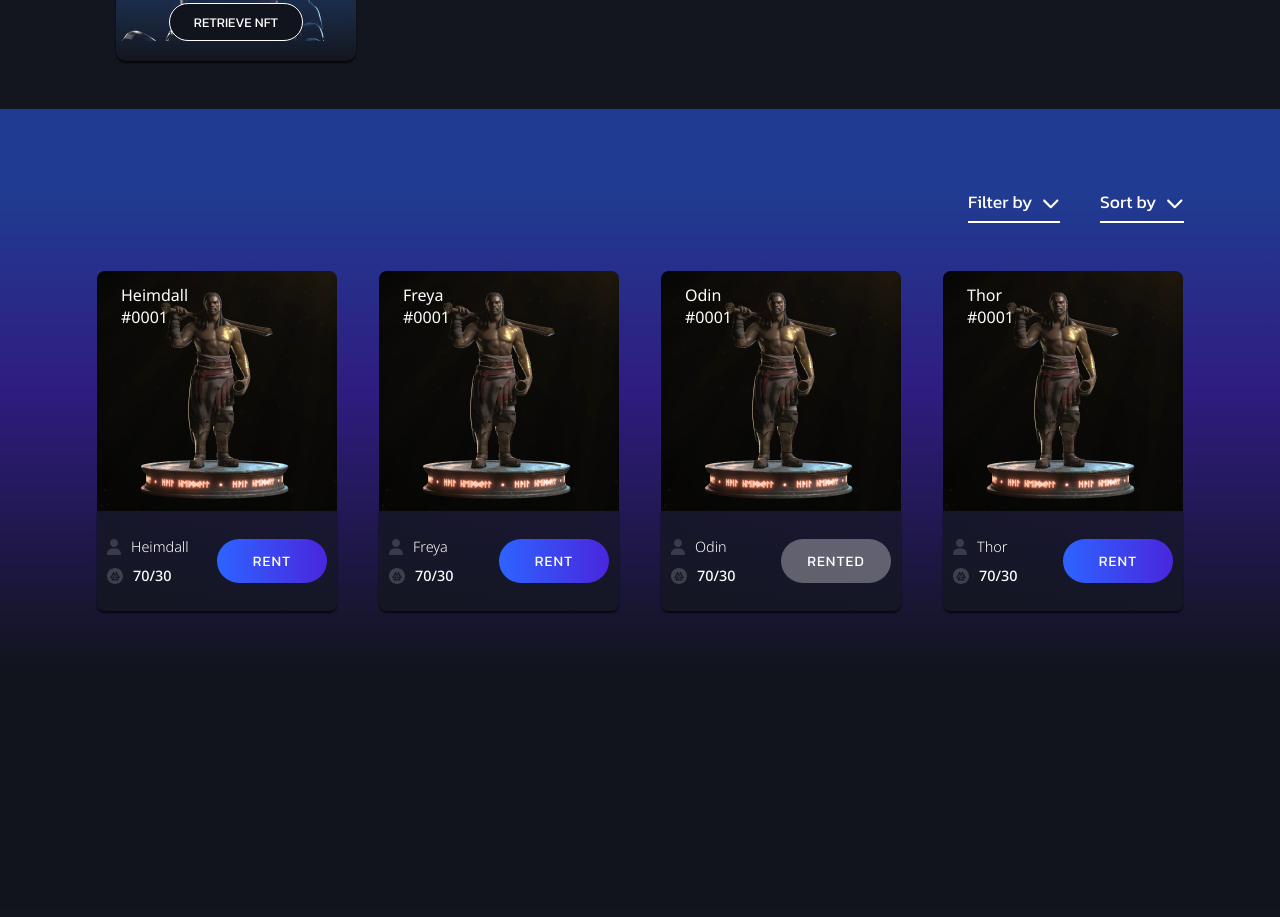
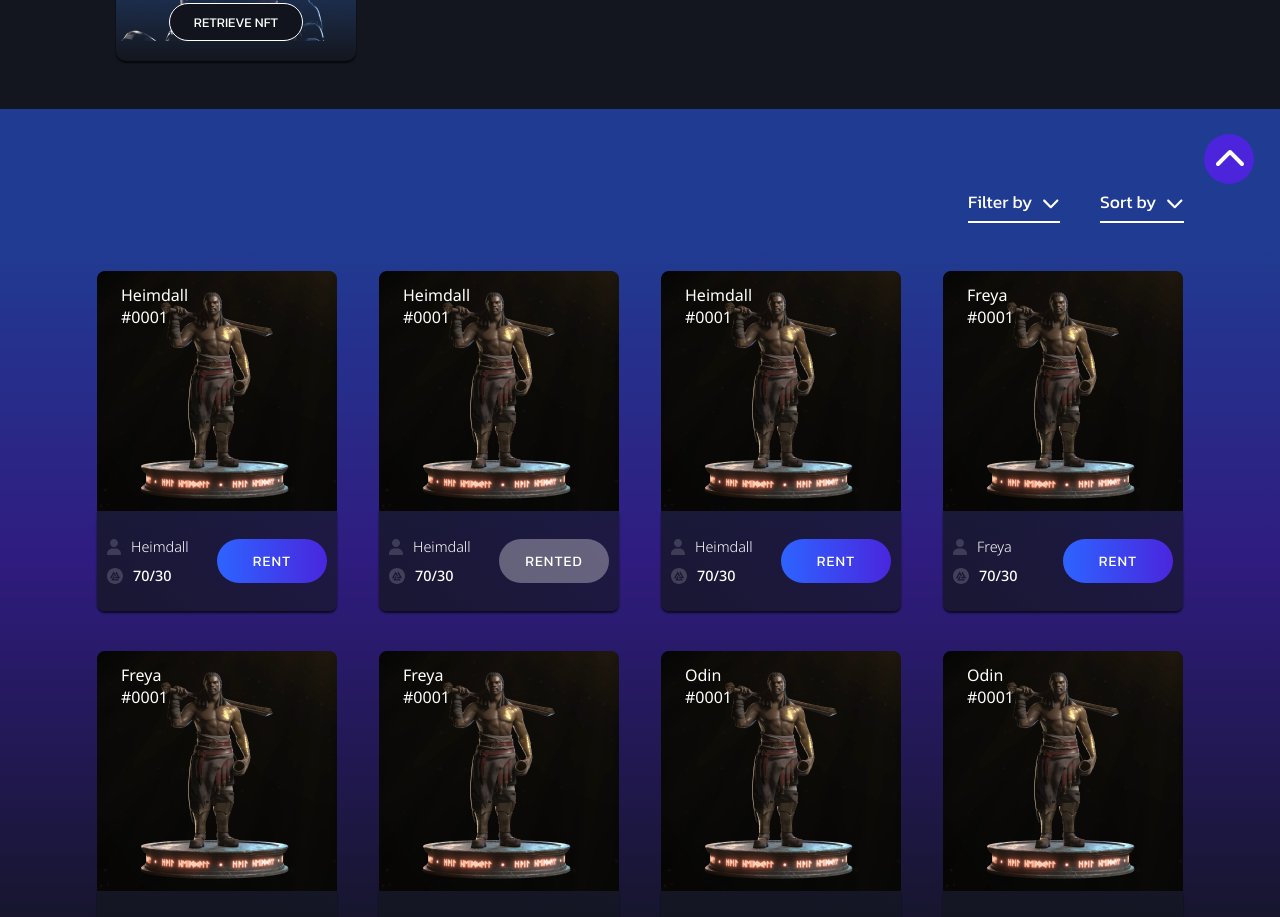
Before and after one commit to sikander-afzaal/thor-rent, a React (Create React App) app: page /Retrieve in a window 1280 px wide. Shown: the part 600-1517 px from the top of the page. Built offline with nearby package versions, Linux system fonts and the light colour scheme.

Commit message:
first commit

```diff
--- a/src/App.css
+++ b/src/App.css
@@ -99,7 +99,22 @@
   width: 100%;
   gap: 40px;
 }
-
+.scroll-top-btn {
+  display: grid;
+  place-items: center;
+  position: fixed;
+  bottom: 2%;
+  right: 2%;
+  padding: 10px;
+  background-color: #4b24dc;
+  height: 50px;
+  width: 50px;
+  z-index: 4;
+  border-radius: 50%;
+  color: white;
+  font-size: 2rem;
+  cursor: pointer;
+}
 @media screen and (max-width: 1620px) {
   .nft-grid {
     grid-template-columns: repeat(4, 1fr);
--- a/src/App.js
+++ b/src/App.js
@@ -2,7 +2,7 @@ import React, { useRef, useEffect } from "react";
 import { Routes, Route, Link, useLocation } from "react-router-dom";
 import Box from "@mui/material/Box";
 import { FontAwesomeIcon } from "@fortawesome/react-fontawesome";
-import { faChevronDown } from "@fortawesome/free-solid-svg-icons";
+import { faChevronDown, faChevronUp } from "@fortawesome/free-solid-svg-icons";
 import { useDispatch, useSelector } from "react-redux";
 
 import "./App.css";
@@ -64,6 +64,7 @@ function App() {
         <Box className="bottom-app">
           <Box className="filter-row">
             <p
+              style={{ cursor: "pointer" }}
               className="kanit"
               onClick={() => {
                 dispatch(openFilterModal());
@@ -122,6 +123,15 @@ function App() {
         <RentModal />
       </Box>
       <Footer />
+      <div
+        onClick={() => {
+          document.body.scrollTop = 0;
+          document.documentElement.scrollTop = 0;
+        }}
+        className="scroll-top-btn"
+      >
+        <FontAwesomeIcon icon={faChevronUp} />
+      </div>
     </Box>
   );
 }
--- a/src/Components/AddModal/AddModal.css
+++ b/src/Components/AddModal/AddModal.css
@@ -19,8 +19,6 @@
   z-index: 8;
   padding: 40px;
   gap: 20px;
-  max-height: 90vh;
-  overflow-y: auto;
 }
 .cross-add {
   position: absolute;
@@ -168,10 +166,13 @@
     right: 3%;
   }
 }
+@media screen and (max-width: 1096px) {
+  .add-modal {
+    max-height: 95vh;
+    overflow-y: scroll;
+  }
+}
 @media screen and (max-width: 597px) {
-  .add-modal {
-    top: 2%;
-  }
   .cross-add {
     right: 4%;
     top: 1%;
--- a/src/Components/AddModal/AddModal.jsx
+++ b/src/Components/AddModal/AddModal.jsx
@@ -85,6 +85,7 @@ function AddModal() {
       };
     });
     dispatch(addListingCards(mappedCards));
+    closeModal();
   };
 
   if (!active) {
@@ -92,7 +93,6 @@ function AddModal() {
   }
 
   const closeModal = () => {
-    document.querySelector("body").classList.remove("overflow");
     return dispatch(closeModals());
   };
 
--- a/src/Components/NftBox/NftBox.jsx
+++ b/src/Components/NftBox/NftBox.jsx
@@ -29,9 +29,6 @@ function NftBox({
 
   const openRentModal = () => {
     dispatch(setRentModal(name, rented));
-    document.querySelector("body").classList.add("overflow");
-    const bottomApp = document.querySelector(".bottom-app");
-    bottomApp.scrollIntoView(true);
   };
 
   const btnClickHandler = (idx, bool) => {
--- a/src/Components/RentModal/RentModal.jsx
+++ b/src/Components/RentModal/RentModal.jsx
@@ -38,7 +38,6 @@ function RentModal() {
 
   const closeModal = () => {
     dispatch(closeModals());
-    document.querySelector("body").classList.remove("overflow");
   };
 
   if (!active) {
--- a/src/Components/RetrieveRow/RetrieveRow.jsx
+++ b/src/Components/RetrieveRow/RetrieveRow.jsx
@@ -14,9 +14,6 @@ function RetrieveRow() {
   const dispatch = useDispatch();
   const openModal = () => {
     dispatch(openAddModal());
-    document.querySelector("body").classList.add("overflow");
-    const bottomApp = document.querySelector(".bottom-app");
-    bottomApp.scrollIntoView(true);
   };
   return (
     <Box className="row-rented-nft">
--- a/src/store/reducers/uiReducer.js
+++ b/src/store/reducers/uiReducer.js
@@ -6,50 +6,50 @@ const initialState = {
       name: "Heimdall",
       rented: false,
     },
-    // {
-    //   name: "Heimdall",
-    //   rented: true,
-    // },
-    // {
-    //   name: "Heimdall",
-    //   rented: false,
-    // },
+    {
+      name: "Heimdall",
+      rented: true,
+    },
+    {
+      name: "Heimdall",
+      rented: false,
+    },
     {
       name: "Freya",
       rented: false,
     },
-    // {
-    //   name: "Freya",
-    //   rented: true,
-    // },
-    // {
-    //   name: "Freya",
-    //   rented: false,
-    // },
+    {
+      name: "Freya",
+      rented: true,
+    },
+    {
+      name: "Freya",
+      rented: false,
+    },
     {
       name: "Odin",
       rented: true,
     },
-    // {
-    //   name: "Odin",
-    //   rented: true,
-    // },
-    // {
-    //   name: "Odin",
-    //   rented: false,
-    // },
+    {
+      name: "Odin",
+      rented: true,
+    },
+    {
+      name: "Odin",
+      rented: false,
+    },
     {
       name: "Thor",
       rented: false,
     },
-    // {
-    //   name: "Thor",
-    //   rented: true,
-    // },
-    // {
-    //   name: "Thor",
-    //   rented: false,
-    // },
+    {
+      name: "Thor",
+      rented: true,
+    },
+    {
+      name: "Thor",
+      rented: false,
+    },
   ],
   rentModal: {
     active: false,
```
